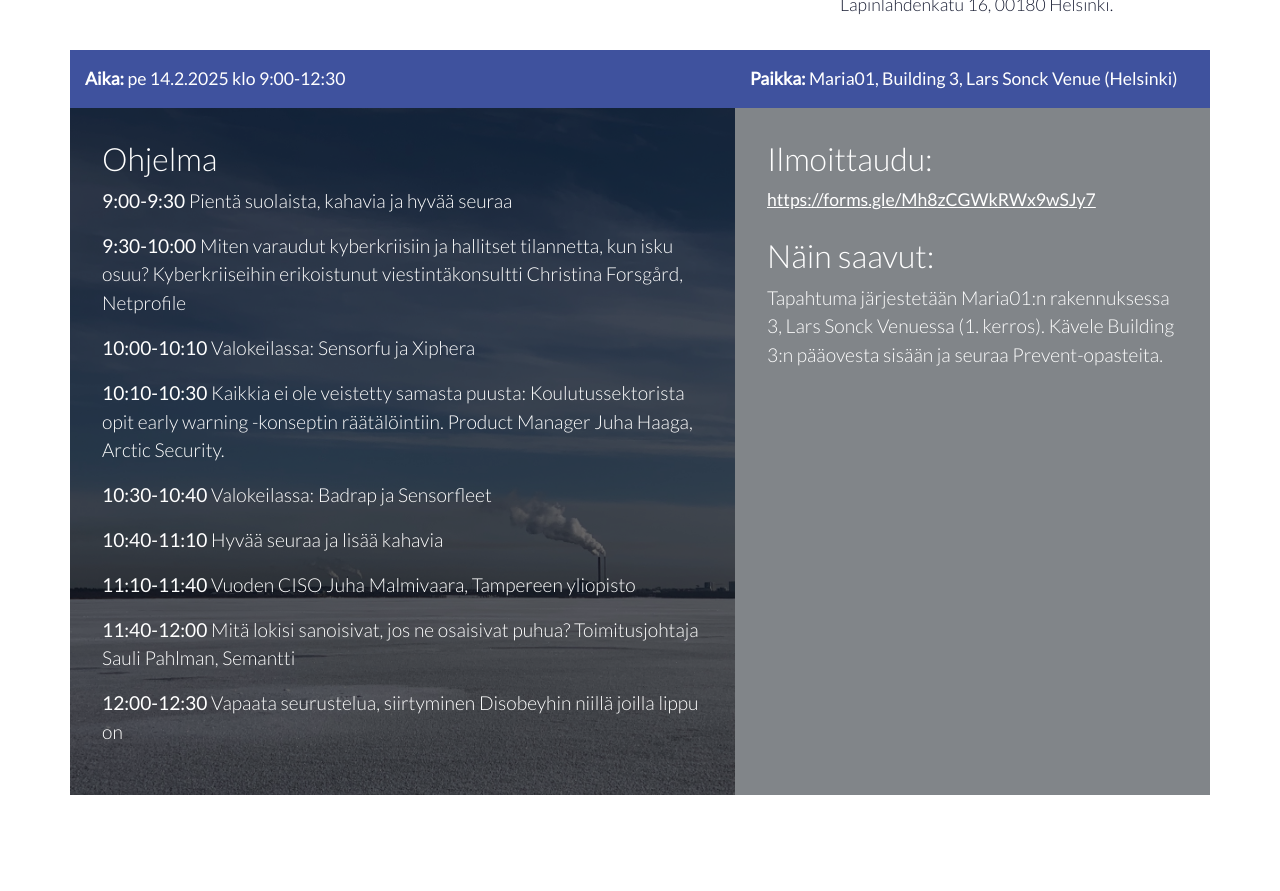
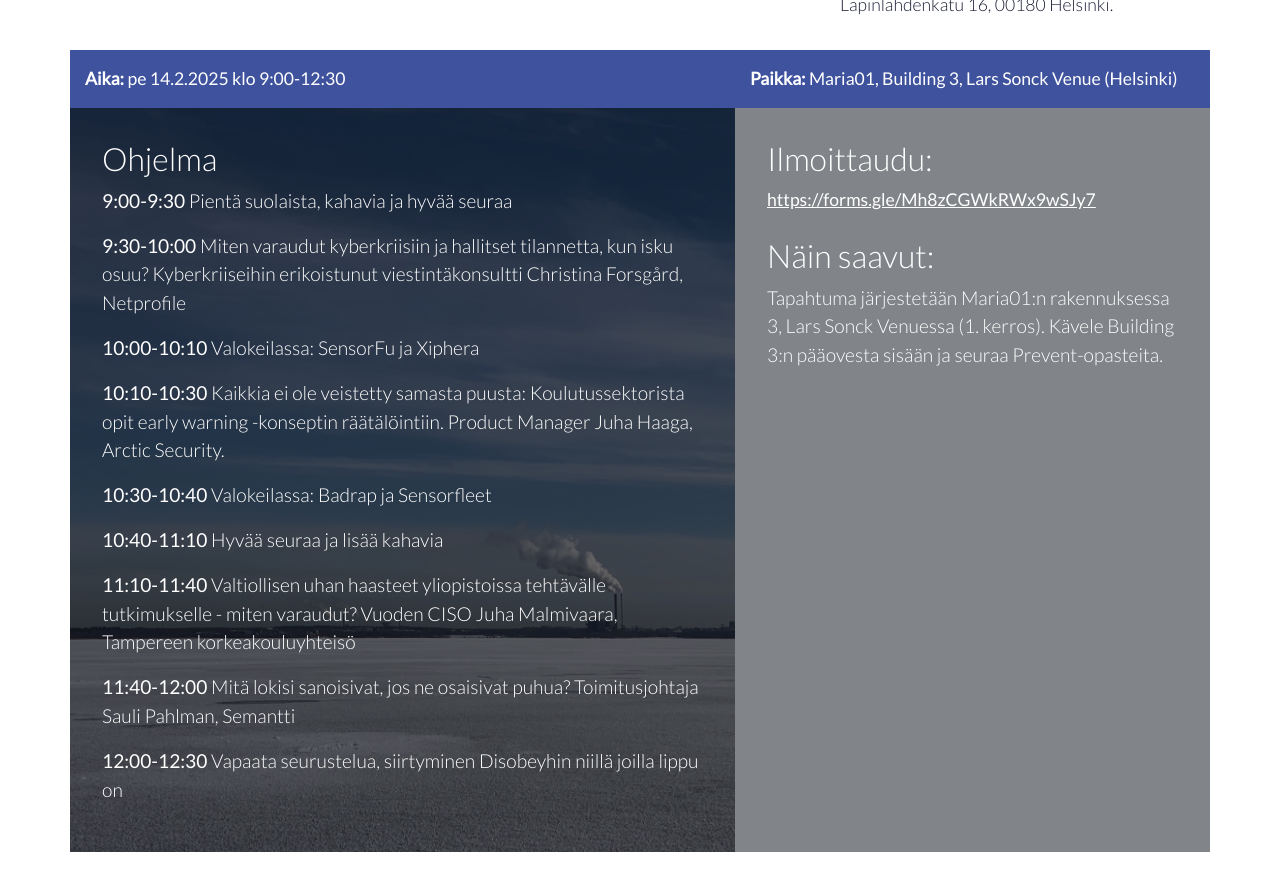
Before and after one commit to scanabc/scanabc.github.io, a Jekyll site: the page prevent25/index.html, which Jekyll copies as it is, in a window 1280 px wide and 900 px high, scrolled down 915 px. Shown: the top 891 px of the window. Built offline with Jekyll 4.4.1, drawn with Linux system fonts in a browser that asks for light colours; before the commit the page ends 1758 px from its top, so only the background shows below that.

Commit message:
schedule update

```diff
--- a/prevent25/index.html
+++ b/prevent25/index.html
@@ -77,11 +77,11 @@
         <h2>Ohjelma</h2>
         <p><strong>9:00-9:30</strong> Pientä suolaista, kahavia ja hyvää seuraa</p>
         <p><strong>9:30-10:00</strong> Miten varaudut kyberkriisiin ja hallitset tilannetta, kun isku osuu? Kyberkriiseihin erikoistunut viestintäkonsultti Christina Forsgård, Netprofile</p>
-        <p><strong>10:00-10:10</strong> Valokeilassa: Sensorfu ja Xiphera</p>
+        <p><strong>10:00-10:10</strong> Valokeilassa: SensorFu ja Xiphera</p>
         <p><strong>10:10-10:30</strong> Kaikkia ei ole veistetty samasta puusta: Koulutussektorista opit early warning -konseptin räätälöintiin. Product Manager Juha Haaga, Arctic Security.</p>
         <p><strong>10:30-10:40</strong> Valokeilassa: Badrap ja Sensorfleet</p>
         <p><strong>10:40-11:10</strong> Hyvää seuraa ja lisää kahavia</p>
-        <p><strong>11:10-11:40</strong> Vuoden CISO Juha Malmivaara, Tampereen yliopisto</p>
+        <p><strong>11:10-11:40</strong> Valtiollisen uhan haasteet yliopistoissa tehtävälle tutkimukselle - miten varaudut? Vuoden CISO Juha Malmivaara, Tampereen korkeakouluyhteisö</p>
         <p><strong>11:40-12:00</strong> Mitä lokisi sanoisivat, jos ne osaisivat puhua? Toimitusjohtaja Sauli Pahlman, Semantti</p>
         <p><strong>12:00-12:30</strong> Vapaata seurustelua, siirtyminen Disobeyhin niillä joilla lippu on</p>
       </div>
```
